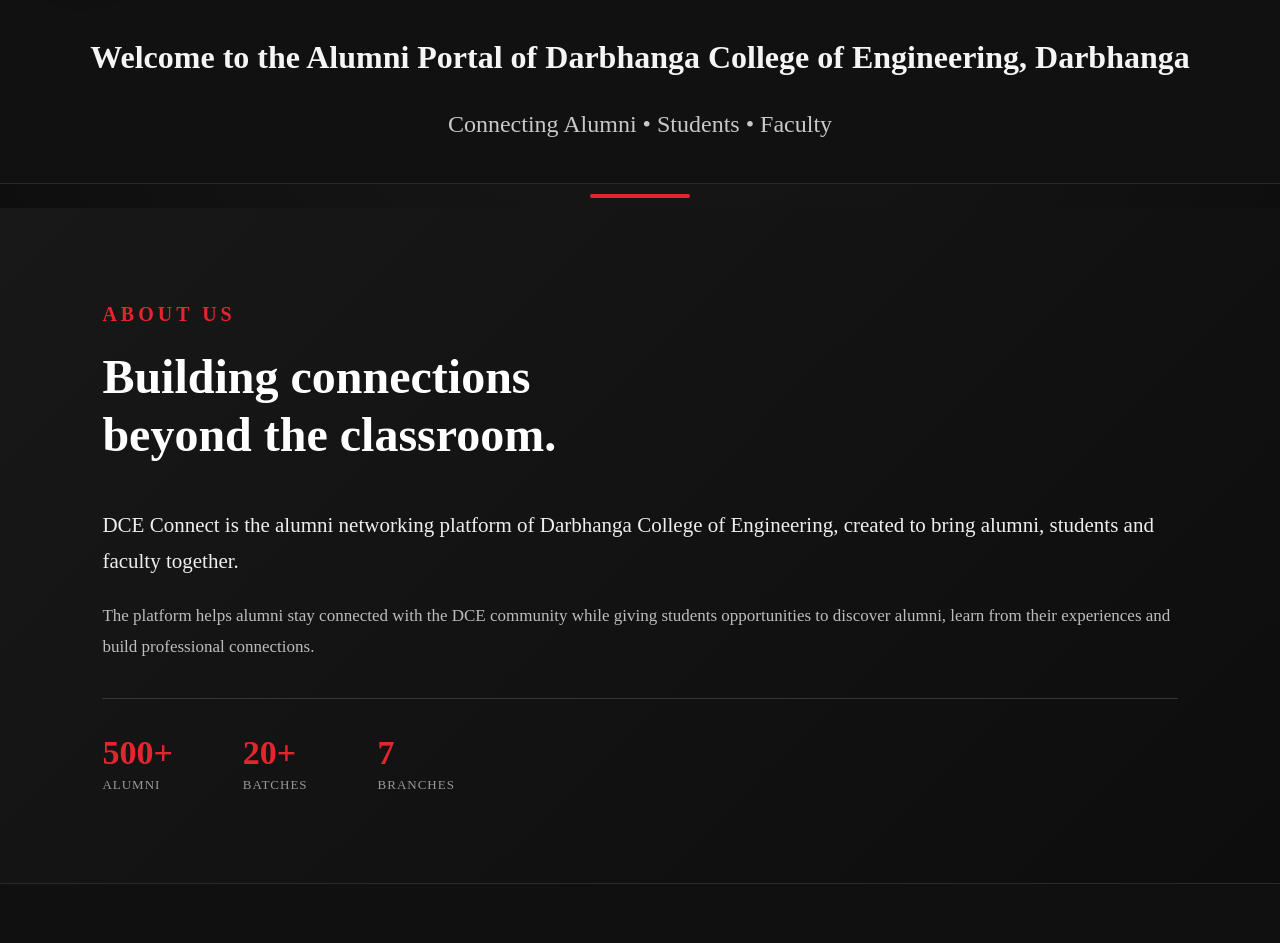
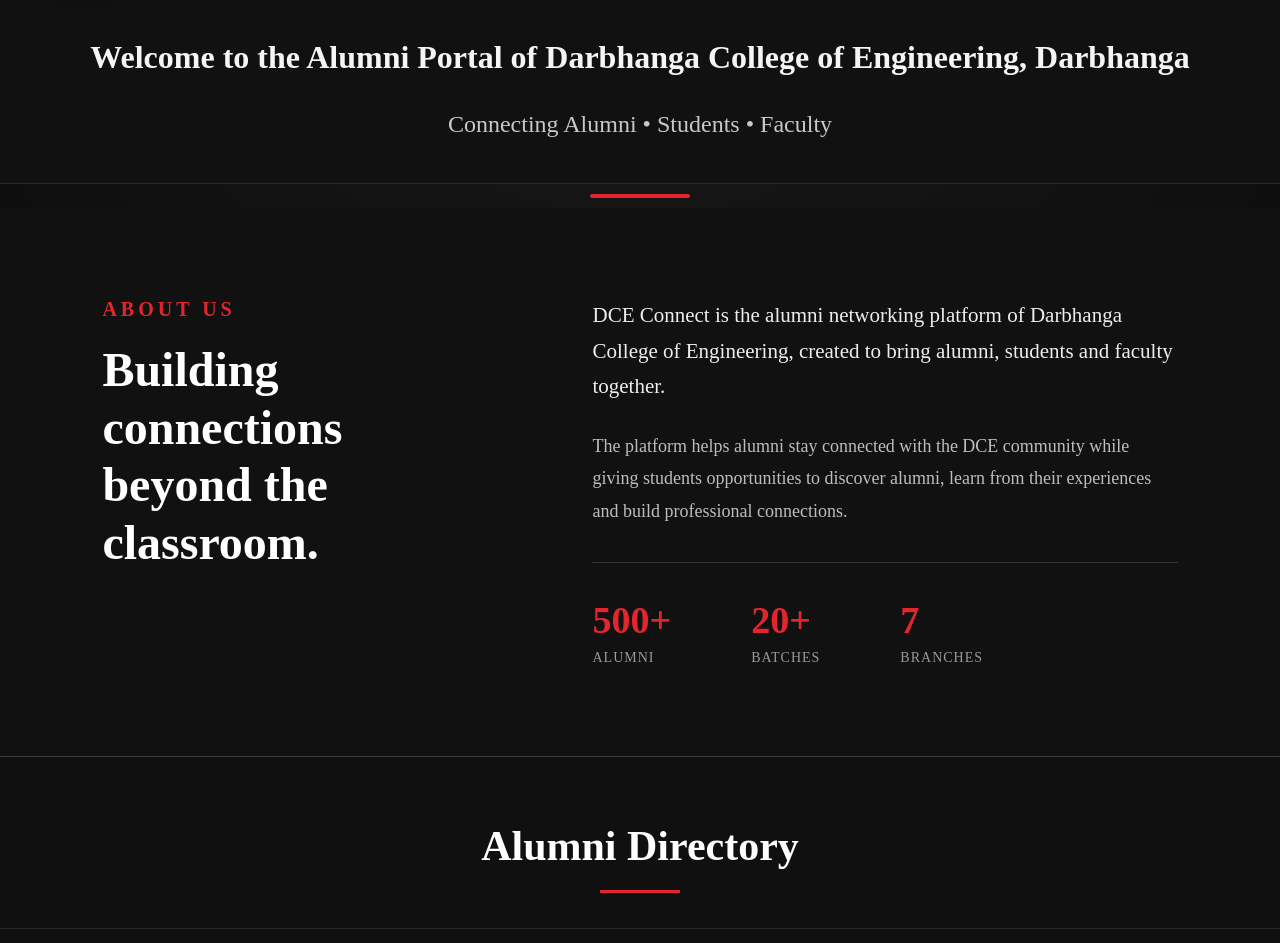
Before and after one commit to raunakparmar1461/Alumni-Portal, a plain HTML site: page index.html in a window 1280 px wide. Shown: the part 162-1105 px from the top of the page. Drawn offline with Linux system fonts and the light colour scheme; no server answers.

Commit message:
style changed

```diff
--- a/index.html
+++ b/index.html
@@ -26,9 +26,9 @@
     <div class="welcome-line"></div>
 
 
-    <section class="about-section" id="about">
-    <div class="about-wrapper"></div>
+   <section class="about-section" id="about">
 
+    <div class="about-wrapper">
 
         <!-- LEFT -->
         <div class="about-left">
@@ -55,9 +55,9 @@
 
             <p>
                 The platform helps alumni stay connected with the
-                DCE community while giving students opportunities
-                to discover alumni, learn from their experiences
-                and build professional connections.
+                DCE community while giving students opportunities to
+                discover alumni, learn from their experiences and
+                build professional connections.
             </p>
 
             <div class="about-line"></div>
--- a/style.css
+++ b/style.css
@@ -108,7 +108,7 @@ body {
 }
 
 .navbar {
-    background: #d71920;
+    background: #111010;
 
     padding: 15px 40px;
 
@@ -128,7 +128,7 @@ body {
 }
 
 .navbar a:hover{
-    color: #111;
+    color: #d71920;;
 }
 
 .d {
@@ -560,161 +560,6 @@ body {
     margin:60px 0;
     text-shadow:2px 2px 8px rgba(0,0,0,0.8);
 }
-.about-section {
-    padding: 90px 8%;
-
-    background:
-        linear-gradient(
-            135deg,
-            #181818,
-            #0d0d0d
-        );
-
-    position: relative;
-
-    color: white;
-
-    border-bottom: 1px solid #292929;
-}
-
-.about-wrapper {
-    max-width: 1150px;
-
-    margin: auto;
-
-    display: grid;
-
-    grid-template-columns: 0.9fr 1.3fr;
-
-    gap: 100px;
-
-    align-items: start;
-}
-
-
-/* LEFT */
-
-.about-left {
-    padding-top: 5px;
-}
-
-.about-label {
-    color: #e3262e;
-
-    font-size: 20px;
-
-    font-weight: 700;
-
-    letter-spacing: 4px;
-}
-
-.about-left h2 {
-    margin-top: 22px;
-
-    font-size: 48px;
-
-    line-height: 1.2;
-
-    color: #ffffff;
-
-    font-weight: 700;
-}
-
-
-/* RIGHT */
-
-.about-right {
-    padding-top: 5px;
-}
-
-.about-right p {
-    font-size: 17px;
-
-    line-height: 1.8;
-
-    color: #bdbdbd;
-
-    margin: 0 0 22px;
-}
-
-.about-intro {
-    font-size: 21px !important;
-
-    color: #eeeeee !important;
-
-    line-height: 1.7 !important;
-
-    font-weight: 500;
-}
-
-
-/* LINE */
-
-.about-line {
-    width: 100%;
-
-    height: 1px;
-
-    background: #363636;
-
-    margin: 35px 0;
-}
-
-
-/* STATS */
-
-.about-stats {
-    display: flex;
-
-    gap: 70px;
-}
-
-.about-stats div {
-    display: flex;
-
-    flex-direction: column;
-}
-
-.about-stats strong {
-    font-size: 34px;
-
-    color: #e3262e;
-}
-
-.about-stats span {
-    margin-top: 5px;
-
-    font-size: 13px;
-
-    color: #999;
-
-    text-transform: uppercase;
-
-    letter-spacing: 1px;
-}
-
-
-/* MOBILE */
-
-@media (max-width: 768px) {
-
-    .about-section {
-        padding: 65px 25px;
-    }
-
-    .about-wrapper {
-        grid-template-columns: 1fr;
-        gap: 40px;
-    }
-
-    .about-left h2 {
-        font-size: 36px;
-    }
-
-    .about-stats {
-        gap: 35px;
-    }
-}
 
 html {
     scroll-behavior: smooth;
@@ -798,3 +643,168 @@ html {
     }
 
 }
+
+/* =====================================
+   ABOUT SECTION - FINAL
+===================================== */
+
+.about-section {
+    width: 100%;
+    padding: 90px 8%;
+    background: #111111;
+    color: white;
+    box-sizing: border-box;
+}
+
+.about-wrapper {
+    width: 100%;
+    max-width: 1400px;
+    margin: 0 auto;
+
+    display: grid !important;
+    grid-template-columns: 0.8fr 1.2fr !important;
+
+    column-gap: 100px;
+
+    align-items: start;
+}
+
+
+/* LEFT SIDE */
+
+.about-left {
+    width: 100%;
+    padding: 0;
+}
+
+.about-label {
+    display: block;
+
+    color: #e3262e;
+
+    font-size: 20px;
+    font-weight: bold;
+
+    letter-spacing: 4px;
+
+    margin-bottom: 20px;
+}
+
+.about-left h2 {
+    margin: 0;
+
+    color: #ffffff;
+
+    font-size: 48px;
+
+    line-height: 1.2;
+
+    font-weight: bold;
+}
+
+
+/* RIGHT SIDE */
+
+.about-right {
+    width: 100%;
+    padding: 0;
+}
+
+.about-right .about-intro {
+    margin: 0 0 25px;
+
+    color: #eeeeee;
+
+    font-size: 21px;
+
+    line-height: 1.7;
+
+    font-weight: normal;
+}
+
+.about-right p:not(.about-intro) {
+    margin: 0 0 25px;
+
+    color: #bdbdbd;
+
+    font-size: 18px;
+
+    line-height: 1.8;
+}
+
+
+/* DIVIDER */
+
+.about-line {
+    width: 100%;
+
+    height: 1px;
+
+    margin: 35px 0;
+
+    background: #363636;
+}
+
+
+/* STATS */
+
+.about-stats {
+    display: flex;
+
+    gap: 80px;
+
+    align-items: flex-start;
+}
+
+.about-stats div {
+    display: flex;
+
+    flex-direction: column;
+}
+
+.about-stats strong {
+    color: #e3262e;
+
+    font-size: 38px;
+
+    line-height: 1.2;
+}
+
+.about-stats span {
+    margin-top: 6px;
+
+    color: #999999;
+
+    font-size: 14px;
+
+    text-transform: uppercase;
+
+    letter-spacing: 1px;
+}
+
+
+/* MOBILE */
+
+@media (max-width: 768px) {
+
+    .about-wrapper {
+        grid-template-columns: 1fr !important;
+
+        row-gap: 45px;
+    }
+
+    .about-left h2 {
+        font-size: 38px;
+    }
+
+    .about-right .about-intro {
+        font-size: 20px;
+    }
+
+    .about-stats {
+        gap: 40px;
+    }
+}
+.about-section {
+    border-bottom: 1px solid rgba(255, 255, 255, 0.18);
+}
```
